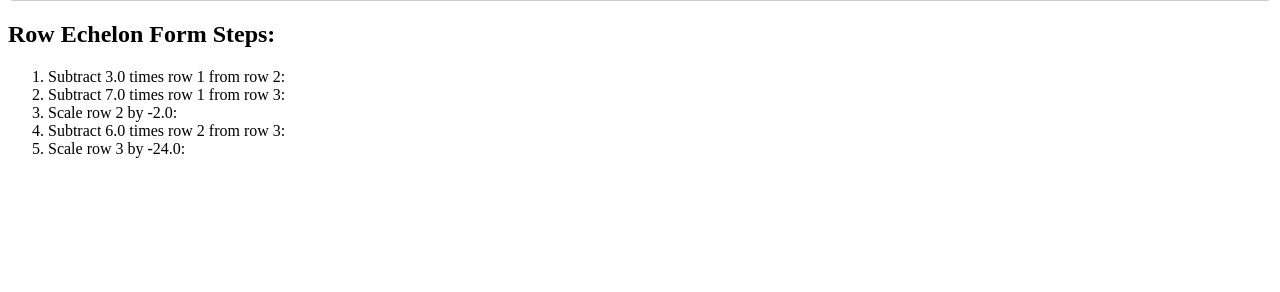
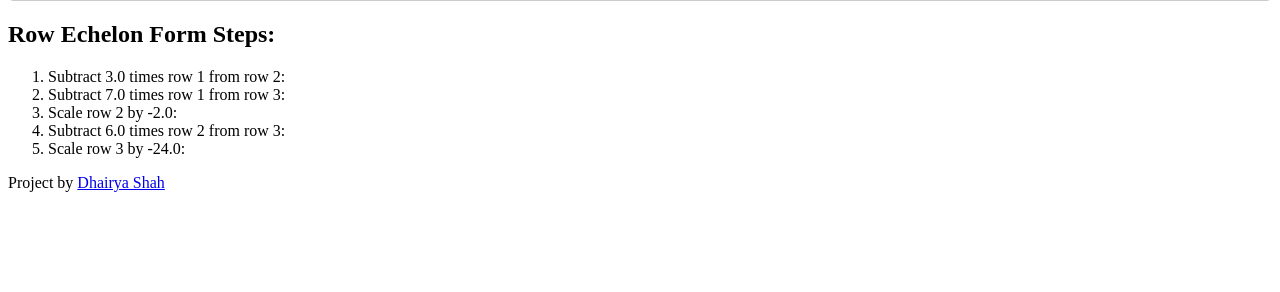
Before and after one commit to dhairyathedev/ref-solver, a Flask app: page / in a window 1280 px wide. Shown: the part 476-768 px from the top of the page. Run offline with Flask 3, Linux system fonts and the light colour scheme.

Commit message:
Add credits

```diff
--- a/templates/index.html
+++ b/templates/index.html
@@ -85,6 +85,6 @@
     document.getElementById("rows").addEventListener("input", updateMatrixTable);
     document.getElementById("cols").addEventListener("input", updateMatrixTable);
 </script>
-
+<p>Project by <a href="https://dhairyashah.dev">Dhairya Shah</a></p>
 </body>
 </html>
```
